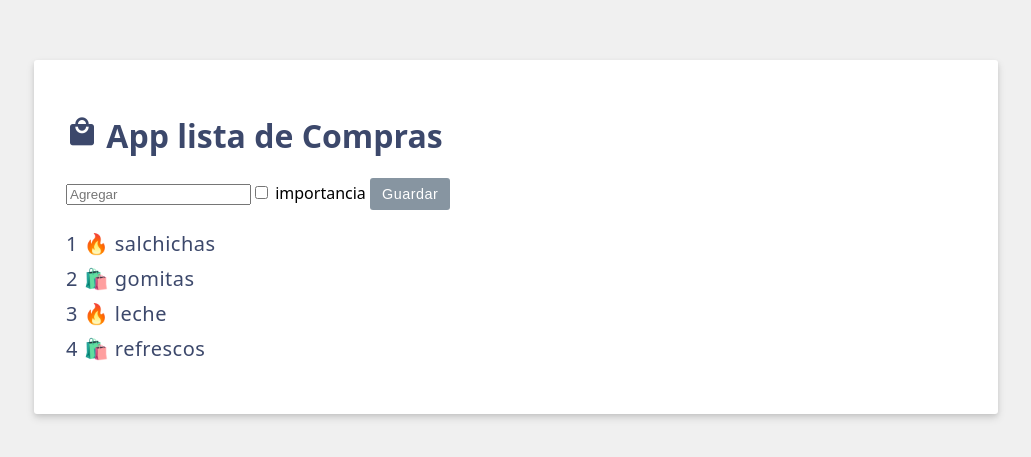
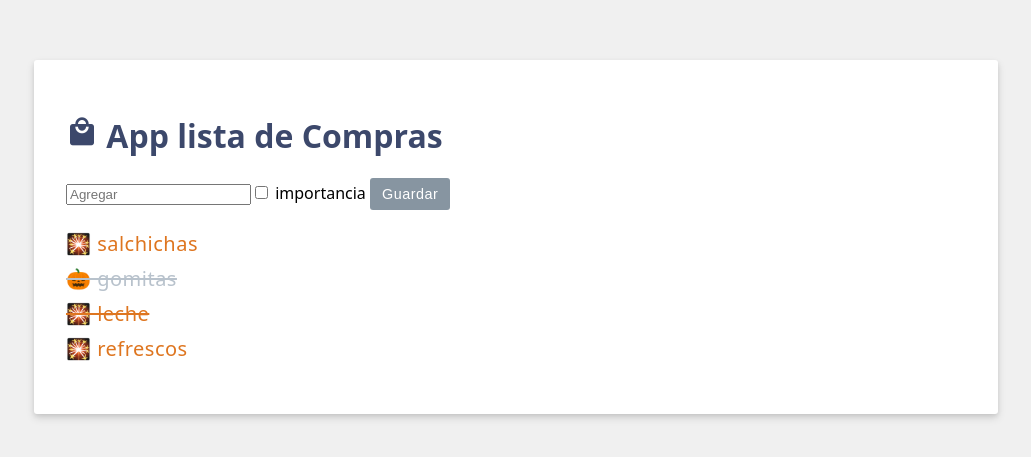
Before and after one commit to valeriabotello/dadm-2024B1, a Vue app: page / in a window 1280 px wide. Shown: the part 163-620 px from the top of the page, without its empty margins (124-1155 px from the left). Built offline with nearby package versions, Linux system fonts and the light colour scheme.

Commit message:
s14 clases estaticas

```diff
--- a/src/App.vue
+++ b/src/App.vue
@@ -3,10 +3,10 @@ import { ref } from "vue";
 //modelo
 const header = ref('App lista de Compras');
 const items = ref([
-    {id:'0', label: 'salchichas'},
-    {id:'1', label: 'gomitas'},
-    {id:'2', label: 'leche'},
-    {id:'3', label: 'refrescos'}
+    {id:'0', label:'salchichas', purchased: false, priority: true},
+    {id:'1', label:'gomitas', purchased: true,priority: false},
+    {id:'2', label:'leche', purchased: true,priority: true},
+    {id:'3', label:'refrescos', purchased: false,priority: true}
 ]);
 const newItem = ref('');
 const newItemHighPriority = ref(false);
@@ -40,11 +40,19 @@ const newItemHighPriority = ref(false);
     Guardar</button>
 
 </form>
+<ul>
+    <li
+         v-for="{label, id, purchased, priority} in items"
+         :key="id"
+         :class="{strikeout: purchased, priority: priority, }"
+         class="amazing" >
+         {{priority ?"🎇": "🎃"}} {{label}}
+        </li>
+  </ul>
+  <p v-if="items.length === 0"> 🥀NO HAY ELEMENTOS EN TU LISTA 🥀</p>
+  <p v-if="items.length === 0"> 🥀 NO HAY ELEMENTOS EN LA LISTA 🥀</p>
+</template>
 
-    <ul>
-        <li v-for="({id,label}, i) in items" :key="id"> {{ i+1 }} {{i%2==0?'🔥':'🛍️'}} {{label}} </li>
-    </ul>
-</template>
 
 <style scoped>
 .shopping-cart-icon{
```
